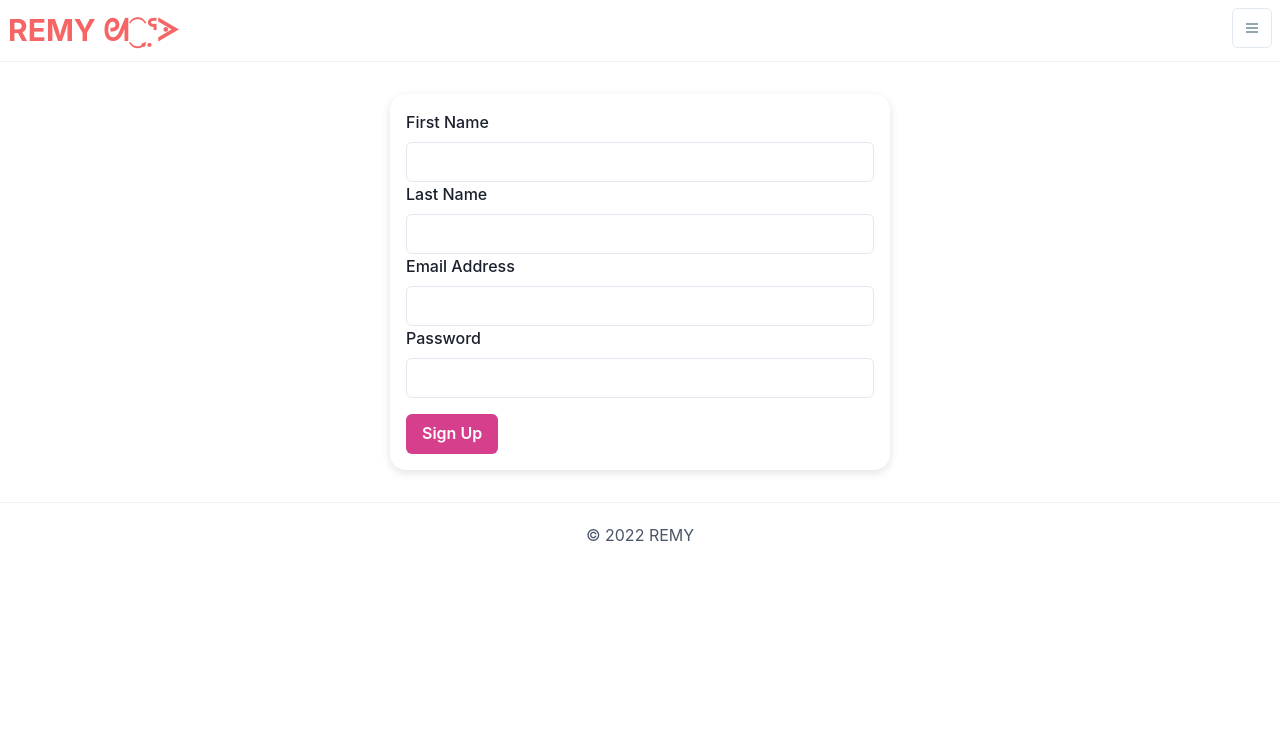
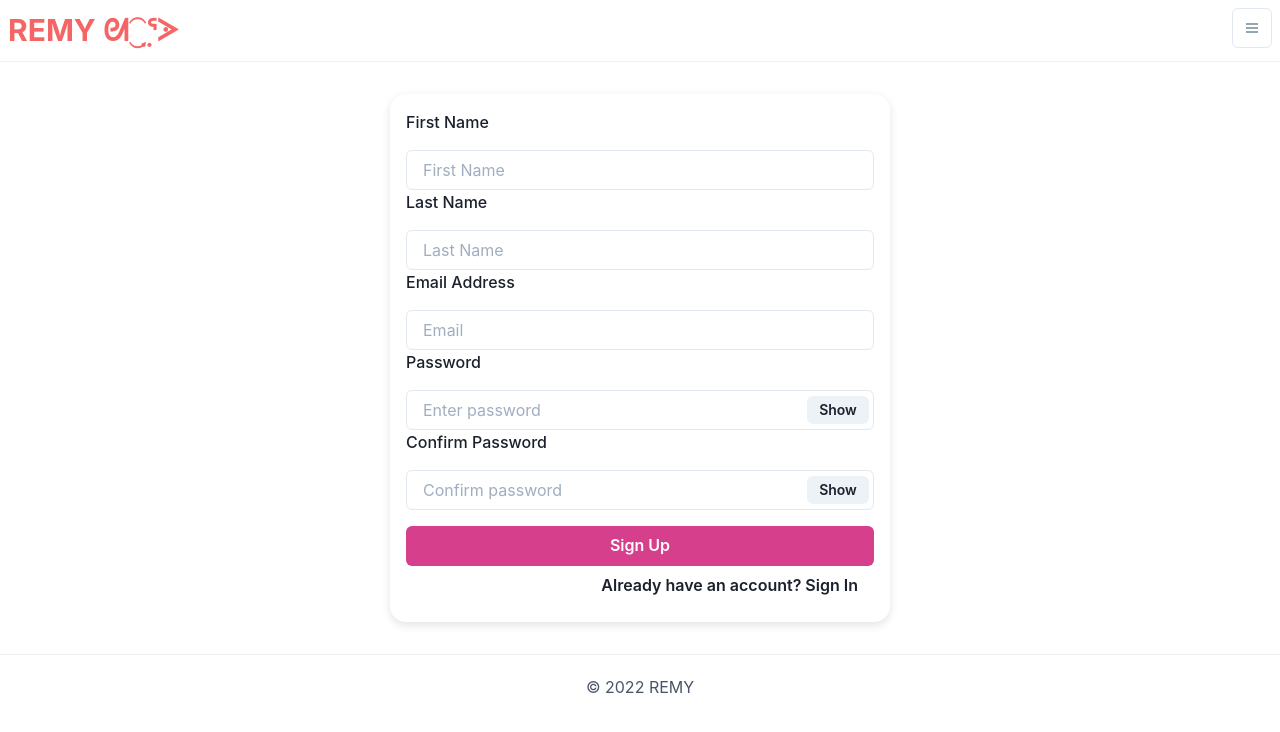
Before and after one commit to RemyCapstone/capstone, a Next.js app: page /signup in a window 1280 px wide. Shown: the top 732 px of the page. Built offline with nearby package versions, Linux system fonts and the light colour scheme.

Commit message:
signup page updated
styling updating
confirm password added
better readability using another component

```diff
--- /dev/null
+++ b/components/InputField.js
@@ -0,0 +1,52 @@
+import {
+  FormControl,
+  Grid,
+  GridItem,
+  FormLabel,
+  Input,
+  InputGroup,
+  InputRightElement,
+  Button
+} from '@chakra-ui/react'
+
+const InputField = ({name, formik, type, placeholder, label, touched, errors, value, onClick, visible}) => {
+
+  return (
+    <FormControl isInvalid={touched && errors}>
+      <Grid templateColumns='repeat(2, 1fr)' gap={4}>
+          <GridItem colSpan={2} h='10'>
+              <FormLabel htmlFor={name}>{label}</FormLabel>
+          </GridItem>
+          {touched && errors ?
+              <GridItem colStart={4} colEnd={6} h='10' color='red'>
+                  {errors}
+              </GridItem>
+          : null}
+      </Grid>
+      <InputGroup size="md">
+        <Input
+            spacing={2}
+            variant="outline"
+            id={name}
+            name={name}
+            type={type}
+            placeholder={placeholder}
+            onChange={formik.handleChange}
+            onBlur={formik.handleBlur}
+            value={value}
+        />
+        {
+          name === 'password' || name === 'confirmPassword' ?
+          <InputRightElement width='4.5rem'>
+            <Button h='1.75rem' size='sm' onClick={onClick}>
+              { visible ? 'Hide' : 'Show'}
+            </Button>
+          </InputRightElement> : null
+        }
+      </InputGroup>
+
+    </FormControl>
+  )
+}
+
+export default InputField;
--- a/components/SignupForm.js
+++ b/components/SignupForm.js
@@ -1,20 +1,35 @@
-import { Fragment } from 'react';
+import { Fragment, useState } from 'react';
 import { useFormik, Form, Field, Formik } from 'formik';
 import * as Yup from 'yup';
 
 import styles from './SignupForm.module.css'
+
 import {
+    Grid,
+    GridItem,
     FormControl,
     FormLabel,
     FormErrorMessage,
     Input,
+    Stack,
+    InputGroup,
+    InputRightElement,
+    IconButton,
     Button,
 } from '@chakra-ui/react'
 
+import InputField from './InputField';
+
+import { ViewIcon, ViewIconOff } from '@chakra-ui/icons'
 /*
 * @returns a form to be used for signing a user up.
 */
 const SignupForm = (props) => {
+    const [show, setShow, confirmShow, setConfirmShow] = useState(false)
+
+    /*  Show/hide Password */
+    const handleShowPassword = () => setShow(!show)
+    const handleShowConfirmPassword = () => setConfirmShow(!confirmShow)
     /* What happens on submit */
     function submitHandler(values) {
         // Prevent page refresh
@@ -74,86 +89,110 @@ const SignupForm = (props) => {
                 firstName: '',
                 lastName: '',
                 email: '',
-                password: ''
+                password: '',
+                confirmPassword: ''
             }}
             validationSchema={(Yup.object({
                 firstName: Yup.string()
                   .required('Required*'),
                 lastName: Yup.string()
                   .required('Required*'),
-                email: Yup.string().email('Invalid email address').required('Required'),
+                email: Yup.string().email('Invalid email address').required('Required*'),
                 password: Yup.string()
-                  .required('Required*')
+                  .required('Required*'),
+                confirmPassword: Yup.string()
+                  .oneOf([Yup.ref('password'), null], 'Passwords must match*')
             }))}
             onSubmit={values => {
                 submitHandler(values);
             }}
         >
-        {( formik, errors, touched ) => (
+        {( formik ) => (
         <form className={styles.form} onSubmit={formik.handleSubmit}>
-            <FormControl isInvalid={false}>
-                <FormLabel htmlFor="firstName">First Name</FormLabel>
-                <Input
-                    id="firstName"
-                    name="firstName"
-                    type="text"
-                    onChange={formik.handleChange}
-                    onBlur={formik.handleBlur}
+
+            <InputField
+                name='firstName'
+                formik={formik}
+                type='text'
+                placeholder='First Name'
+                label='First Name'
+                touched={formik.touched.firstName}
+                errors={formik.errors.firstName}
                 value={formik.values.firstName}
-                    className={styles.input}
             />
-                {formik.touched.firstName && formik.errors.firstName ? (
-                    <div className={styles.errors}>{formik.errors.firstName}</div>
-                ) : null}
 
-                <FormLabel htmlFor="lastName">Last Name</FormLabel>
-                <Input
-                    id="lastName"
-                    name="lastName"
-                    type="text"
-                    onChange={formik.handleChange}
-                    onBlur={formik.handleBlur}
+            <InputField
+                name='lastName'
+                formik={formik}
+                type='text'
+                placeholder='Last Name'
+                label='Last Name'
+                touched={formik.touched.lastName}
+                errors={formik.errors.lastName}
                 value={formik.values.lastName}
             />
-                {formik.touched.lastName && formik.errors.lastName ? (
-                    <div className={styles.errors}>{formik.errors.lastName}</div>
-                ) : null}
 
-                <FormLabel htmlFor="email">Email Address</FormLabel>
-                <Input
-                    id="email"
-                    name="email"
-                    type="email"
-                    onChange={formik.handleChange}
-                    onBlur={formik.handleBlur}
+            <InputField
+                name='email'
+                formik={formik}
+                type='email'
+                placeholder='Email'
+                label='Email Address'
+                touched={formik.touched.email}
+                errors={formik.errors.email}
                 value={formik.values.email}
             />
-                {formik.touched.email && formik.errors.email ? (
-                    <div className={styles.errors}>{formik.errors.email}</div>
-                ) : null}
 
-                <FormLabel htmlFor="password">Password</FormLabel>
-                <Input
-                    id="password"
-                    name="password"
-                    type="password"
-                    onChange={formik.handleChange}
-                    onBlur={formik.handleBlur}
+            <InputField
+                name='password'
+                formik={formik}
+                type={show ? 'text':'password'}
+                placeholder='Enter password'
+                label='Password'
+                touched={formik.touched.password}
+                errors={formik.errors.password}
                 value={formik.values.password}
+                onClick={handleShowPassword}
+                visible={show}
             />
-                {formik.touched.password && formik.errors.password ? (
-                    <div className={styles.errors}>{formik.errors.password}</div>
-                ) : null}
+
+            <InputField
+                name='confirmPassword'
+                formik={formik}
+                type={confirmShow ? 'text':'password'}
+                placeholder='Confirm password'
+                label='Confirm Password'
+                touched={formik.touched.confirmPassword}
+                errors={formik.errors.confirmPassword}
+                value={formik.values.confirmPassword}
+                onClick={handleShowConfirmPassword}
+                visible={confirmShow}
+            />
 
             <Button
+                isFullWidth
                 mt={4}
                 colorScheme='pink'
                 type='submit'
             >
                 Sign Up
             </Button>
-            </FormControl>
+
+            <Grid container justifyContent="flex-end">
+                <GridItem>
+                    {/* TODO: Link to Sign In Page */}
+                    <Button variant="ghost">
+                        Already have an account?  Sign In
+                    </Button>
+                </GridItem>
+            </Grid>
+
+
+
         </form>
+
+
+
         )}
         </Formik>
         </Fragment>
--- a/package.json
+++ b/package.json
@@ -9,6 +9,7 @@
     "lint": "next lint"
   },
   "dependencies": {
+    "@chakra-ui/icons": "^1.1.7",
     "@chakra-ui/react": "^1.8.6",
     "@emotion/react": "^11.8.1",
     "@emotion/styled": "^11.8.1",
```
Also changed, not shown: 2 other files (tests, documents, lock files or other folders). Lines whose indentation alone changed are shown as unchanged.
